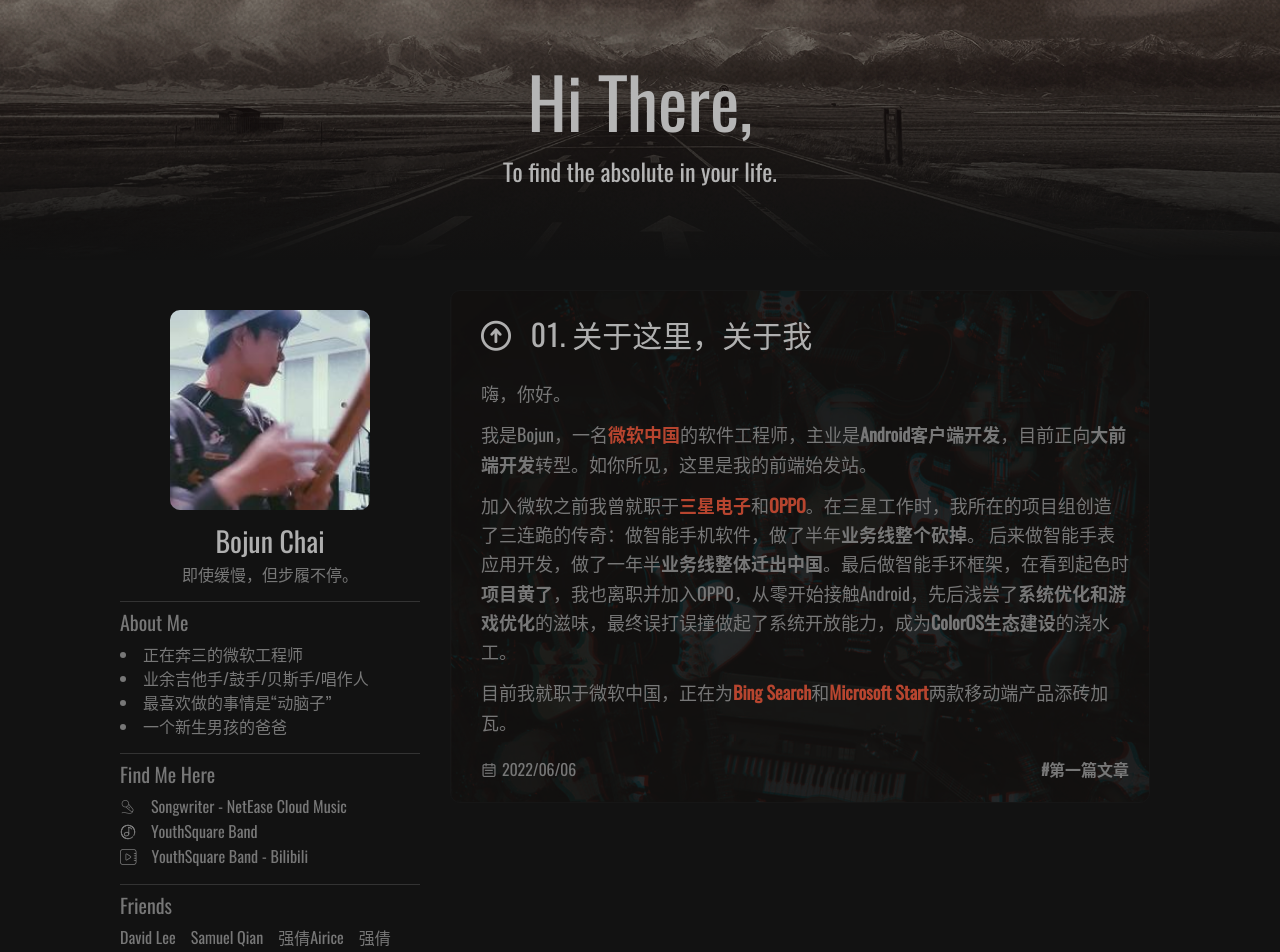
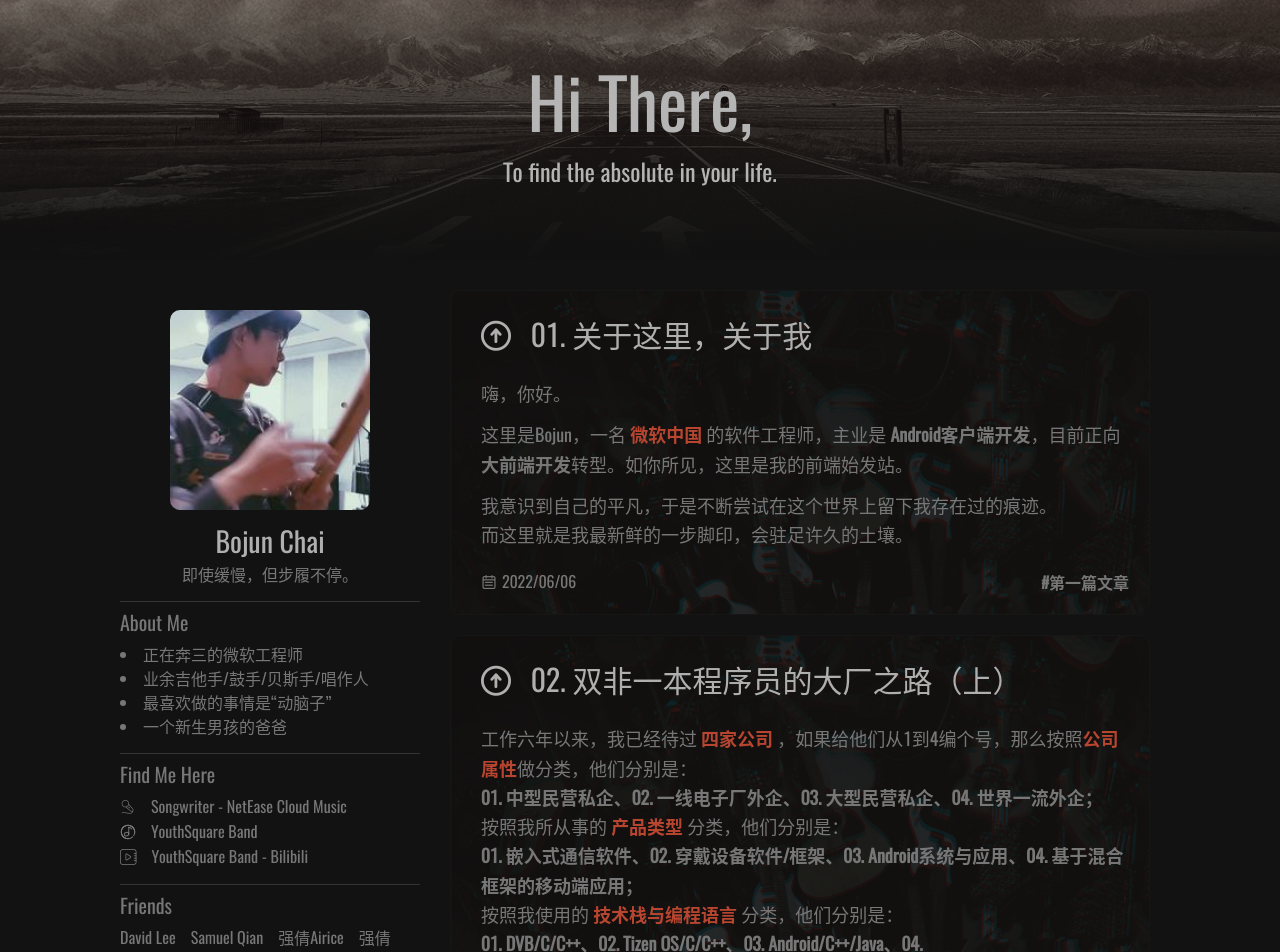
Before and after one commit to BooojChai/AbsoluteInLife, a Vue app: page /#/ in a window 1280 px wide. Shown: the top 952 px of the page. Built offline with nearby package versions, Linux system fonts and the light colour scheme.

Commit message:
Add card 2

```diff
--- a/src/components/Article/Page/Article01.vue
+++ b/src/components/Article/Page/Article01.vue
@@ -1,21 +1,20 @@
 <template>
-    <div class="article">
+    <div class="article" @mousewheel="$cancelScroll()">
         <Header :title="'01. 关于这里，关于我。'" :mark="'然后呢，一起走吧。'"/>
         <div class="main wrapper">
             <div class="content" v-pre>
                 <h2>嗨，你好。</h2>
 
-                <p>我是Bojun，一名<strong
-                        class="red">微软中国</strong>的软件工程师，主业是<strong>Android客户端开发</strong>，目前正向<strong>大前端开发</strong>转型。如你所见，这里是我的前端始发站。<br>
+                <p>这里是Bojun，一名<strong><a class="red" href="https://www.microsoft.com/zh-cn/ard/default.aspx" target="_blank"> 微软中国 </a></strong>的软件工程师，主业是<strong> Android客户端开发 </strong>, 目前正在 <strong>HTML->CSS->AJAX->VUE/REACT->NODE</strong> 的路径上打怪升级，努力向<strong>大前端开发</strong>转型。如你所见，这里是我的前端始发站。<br>
                 </p>
 
-                <p>加入微软之前我曾就职于<strong class="red">三星电子</strong>和<strong
-                        class="red">OPPO</strong>。在三星工作时，我所在的项目组创造了三连跪的传奇：做智能手机软件，做了半年<strong>业务线整个砍掉</strong>。
+                <p>加入微软之前我曾就职于<strong class="red"> 三星电子 </strong>和<strong
+                        class="red"> OPPO </strong>。在三星工作时，我所在的项目组创造了三连跪的传奇：做智能手机软件，做了半年<strong>业务线整个砍掉</strong>。
                     后来做智能手表应用开发，做了一年半<strong>业务线整体迁出中国</strong>。最后做智能手环框架，在看到起色时<strong>项目黄了</strong>，我也离职并加入OPPO，从零开始接触Android，先后浅尝了<strong>系统优化和游戏优化</strong>的滋味，最终误打误撞做起了系统开放能力，成为<strong>ColorOS生态建设</strong>的浇水工。
                 </p>
 
-                <div>目前我就职于微软中国，正在为<strong class="red">Bing Search</strong>和<strong class="red">Microsoft
-                        Start</strong>两款移动端产品添砖加瓦。你可以在这些地方找到我的足迹：<br>
+                <div>目前我就职于微软中国，正在为<strong class="red"> Bing Search </strong>和<strong class="red"> Microsoft
+                        Start </strong>两款移动端产品添砖加瓦。你可以在这些地方找到我的足迹：<br>
                     <li><a href="https://www.samsung.com/nz/support/mobile-devices/daily-briefing-feature-samsung-galaxy-watch/"
                             target="_blank">Daily Briefing - Samsung Galaxy Watch</a></li>
                     <li><a href="https://open.oppomobile.com/new/introduction?page_name=hyperboost"
@@ -29,7 +28,7 @@
                     <li><strong>会点乐器</strong>，在不同的业余乐队担任过吉他手/鼓手/贝斯手，也自己写歌，发表过几首纯个人表达的吉他弹唱曲。
                         教过<strong>100个小朋友</strong>打鼓，教过大朋友尤克里里，教过大学吉他社的团课；
                     </li>
-                    <li><strong>精力不足但最喜欢做的事是“动脑子”</strong>，譬如喜欢推理小说，悬疑电影，譬如狼人杀的玩家年限和工龄一样长；</li>
+                    <li><strong>精力不足但最喜欢做的事是“动脑子”</strong>，譬如喜欢推理小说，悬疑电影，譬如狼人杀的游戏年限和工龄一样长；</li>
                     <li><strong>多年脊柱疾病患者</strong>，久病成医，现在<strong>会看MRI和X光的片子</strong>，永远走在自我康复的道路上；</li>
                     <li>曾经差点淹死在马来西亚的海里。</li>
                 </div>
@@ -43,7 +42,7 @@
                     而这里就是我最新鲜的一步脚印，会驻足许久的土壤。
                 </p>
             </div>
-            <CardFooter :text="{left:'2022/06/16',right:'#然后呢，一起走吧。'}"/>
+            <CardFooter :text="{left:'2022/06/06',right:'#然后呢，一起走吧。'}"/>
         </div>
         <Footer/>
     </div>
--- a/src/components/Card/Card.vue
+++ b/src/components/Card/Card.vue
@@ -46,6 +46,7 @@
         border: #161616 1px solid;
         background-size: cover;
         overflow: hidden;
+        margin-bottom: 20px;
 
         img {
             position: absolute;
@@ -68,12 +69,6 @@
                 margin-bottom: 12px;
             }
 
-            .p_ending {
-                border-top: 1px dashed #777;
-                margin-top: 10px;
-                padding-top: 10px;
-            }
-
             img {
                 width: 100%;
             }
--- a/src/components/HomePage.vue
+++ b/src/components/HomePage.vue
@@ -8,18 +8,26 @@
                     <div class="content" v-pre>
                         <p>嗨，你好。</p>
 
-                        <p>我是Bojun，一名<strong
-                                class="red">微软中国</strong>的软件工程师，主业是<strong>Android客户端开发</strong>，目前正向<strong>大前端开发</strong>转型。如你所见，这里是我的前端始发站。<br>
+                        <p>这里是Bojun，一名<strong
+                                class="red"> 微软中国 </strong>的软件工程师，主业是<strong> Android客户端开发</strong>，目前正向<strong>大前端开发</strong>转型。如你所见，这里是我的前端始发站。<br>
                         </p>
 
-                        <p>加入微软之前我曾就职于<strong class="red">三星电子</strong>和<strong
-                                class="red">OPPO</strong>。在三星工作时，我所在的项目组创造了三连跪的传奇：做智能手机软件，做了半年<strong>业务线整个砍掉</strong>。
-                            后来做智能手表应用开发，做了一年半<strong>业务线整体迁出中国</strong>。最后做智能手环框架，在看到起色时<strong>项目黄了</strong>，我也离职并加入OPPO，从零开始接触Android，先后浅尝了<strong>系统优化和游戏优化</strong>的滋味，最终误打误撞做起了系统开放能力，成为<strong>ColorOS生态建设</strong>的浇水工。
+                        <p>
+                            我意识到自己的平凡，于是不断尝试在这个世界上留下我存在过的痕迹。<br>
+                            而这里就是我最新鲜的一步脚印，会驻足许久的土壤。
                         </p>
+                    </div>
+                </Card>
 
-                        <div>目前我就职于微软中国，正在为<strong class="red">Bing Search</strong>和<strong class="red">Microsoft
-                                Start</strong>两款移动端产品添砖加瓦。
-                        </div>
+                <Card :title="'02. 双非一本程序员的大厂之路（上）'" :footer="{left:'2022/06/16',right:'#正在Coding'}" @click.native="navigateToArticle('/')" :backgroundImage="require('./Article/Page/assets/ABG2.jpg')">
+                    <div class="content" v-pre>
+                        <p>工作六年以来，我已经待过<strong class="red"> 四家公司 </strong>，如果给他们从1到4编个号，那么按照<strong class="red">公司属性</strong>做分类，他们分别是：<br>
+                            <strong>01. 中型民营私企、02. 一线电子厂外企、03. 大型民营私企、04. 世界一流外企；</strong><br>
+                            按照我所从事的 <strong class="red">产品类型</strong> 分类，他们分别是：<br>
+                            <strong>01. 嵌入式通信软件、02. 穿戴设备软件/框架、03. Android系统与应用、04. 基于混合框架的移动端应用；</strong><br>
+                            按照我使用的 <strong class="red">技术栈与编程语言</strong> 分类，他们分别是：<br>
+                            <strong>01. DVB/C/C++、02. Tizen OS/C/C++、03. Android/C++/Java、04. Android/Vue/React/Kotlin/JS；</strong><br>
+                        </p>
                     </div>
                 </Card>
             </div>
@@ -50,7 +58,7 @@
             console.log("aaa")
             this.$router.push(where)
         }
-    },
+    }
 }
 </script>
 
--- a/src/plugin/scrollTo.js
+++ b/src/plugin/scrollTo.js
@@ -1,13 +1,26 @@
 export default{
     install(Vue){
-        Vue.prototype.$scrollTo = function(end = 0,cb){
-            var timer = setInterval(() => {
-                document.documentElement.scrollTop -= (document.documentElement.scrollTop - end) / 16.7;
-                if (document.documentElement.scrollTop <= end) {
-                    clearInterval(timer);
-                    cb? cb() : null
-                }
-            }, 16.7);
+        var isScrolling = false
+        var timer
+
+        Vue.prototype.$scrollTo = function(end = 0, cb) {
+            if (!isScrolling) {
+                isScrolling = true
+                timer = setInterval(() => {
+                    document.documentElement.scrollTop -= (document.documentElement.scrollTop - end) / 16.7
+                    if (document.documentElement.scrollTop <= end) {
+                        clearInterval(timer)
+                        isScrolling = false
+                        cb? cb() : null
+                    }
+                }, 16.7);
+            }
+        }
+
+        Vue.prototype.$cancelScroll = function() {
+            if (isScrolling) {
+                clearInterval(timer)
+            }
         }
     }
 }
```
